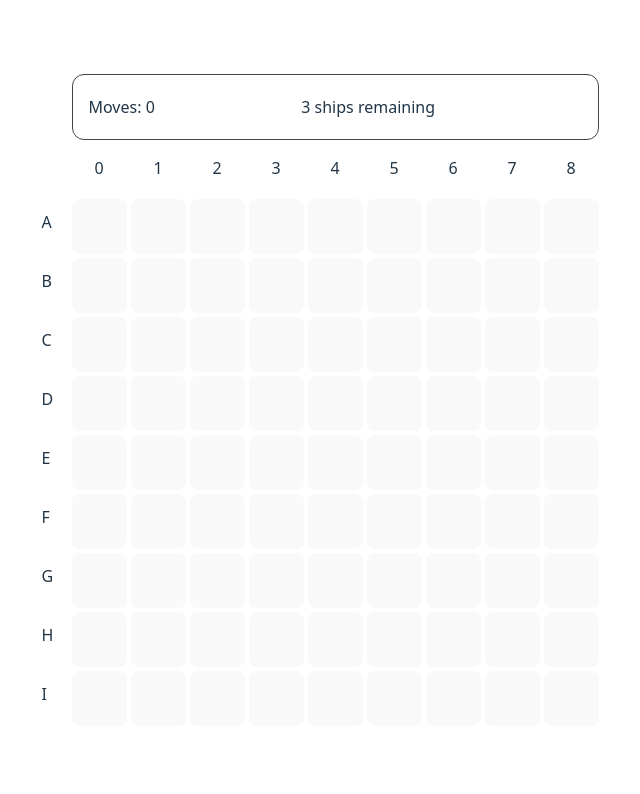
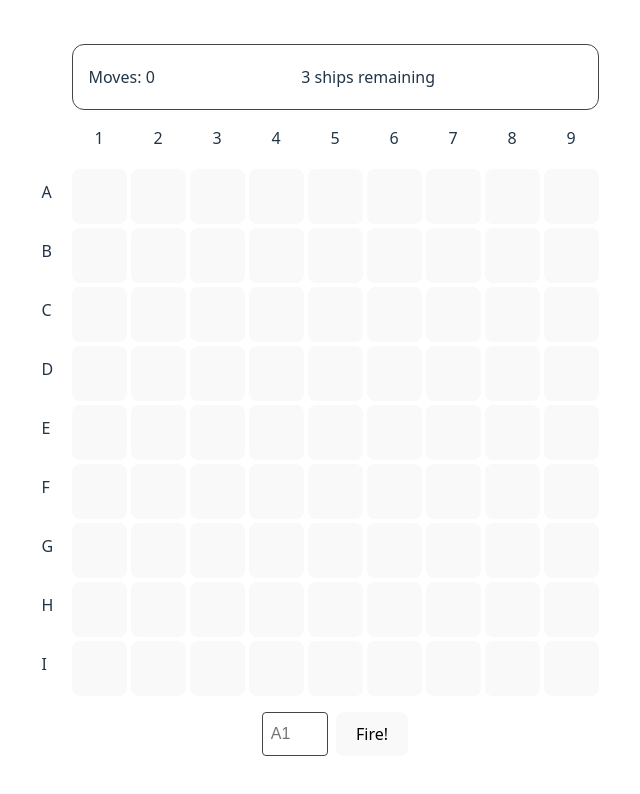
Before and after one commit to Alex-Tomo/battleships-vue, a Vue app: page / in a window 1280 px wide. Shown: the top 794 px of the page, without its empty margins (305-945 px from the left). Built offline with nearby package versions, Linux system fonts and the light colour scheme.

Commit message:
added player input logic

```diff
--- a/src/App.vue
+++ b/src/App.vue
@@ -2,20 +2,70 @@
 import generateShips from './utils/ship.ts';
 import GameBoard from './components/GameBoard.vue';
 import GameInfo from "./components/GameInfo.vue";
+import PlayerInput from "./components/PlayerInput.vue";
+import {computed, ref} from "vue";
 
 const ships = generateShips();
+
+const rows = 9;
+const cols = 9;
+
+const moves = ref<{
+  row: number;
+  col: number;
+}[]>([]);
+
+const lastMoveHit = computed(() => {
+  if (moves.value.length === 0) return undefined;
+
+  const lastMove = moves.value[moves.value.length - 1];
+  return !!ships.find(s => s.coords.find(c => c.row === lastMove.row && c.col === lastMove.col));
+})
+
+const shipsRemaining = computed(() => {
+  return ships.filter(s => !s.coords.every(c => moves.value.find(m => m.row === c.row && m.col === c.col))).length;
+});
+
+const lastMoveSankShip = computed(() => {
+  if (moves.value.length === 0) return false;
+
+  const lastMove = moves.value[moves.value.length - 1];
+  return ships.some(s => s.coords.some(c => c.row === lastMove.row && c.col === lastMove.col) &&
+    s.coords.every(c => moves.value.find(m => m.row === c.row && m.col === c.col)));
+});
 </script>
 
 <template>
   <GameInfo
-    :moves="0"
-    :ships-remaining="3"
-    :last-hit="undefined"
+    :moves="moves.length"
+    :ships-remaining="shipsRemaining"
+    :last-hit="lastMoveHit"
+    :last-move-sank-ship="lastMoveSankShip"
   />
   <GameBoard
-    :rows='9'
-    :cols='9'
+    :rows='rows'
+    :cols='cols'
+    :moves='moves'
     :ships='ships'
+  />
+  <PlayerInput
+    :rows='rows'
+    :cols='cols'
+    @fire='(move: string) => {
+      const letter = move.slice(0, 1);
+      const number = move.slice(1);
+
+      // Check if the player has already fired at this location
+      if (moves.find(m => m.row === (letter.charCodeAt(0) - 65) && m.col === (Number(number) - 1))) {
+        console.log("Already fired at this location");
+        return;
+      }
+
+      moves.push({
+        row: letter.charCodeAt(0) - 65,
+        col: Number(number) - 1,
+      });
+    }'
   />
 </template>
 
--- a/src/components/BoardTile.vue
+++ b/src/components/BoardTile.vue
@@ -9,18 +9,10 @@ type Props = {
 };
 
 const props = defineProps<Props>();
-const emit = defineEmits<{
-  (e: 'fire', payload: { row: number, col: number }): void;
-}>();
 
 const hasFog = computed(() => !props.targeted);
 const isHit = computed(() => props.targeted && props.hasShip);
 const isMiss = computed(() => props.targeted && !props.hasShip);
-
-function onClick() {
-  if (!props.targeted)
-    emit('fire', { row: props.row, col: props.col });
-}
 </script>
 
 <template>
@@ -32,7 +24,6 @@ function onClick() {
       miss: isMiss,
       ship: hasShip,
     }'
-    @click='onClick'
   >
     <span v-if='isHit'>●</span>
     <span v-else-if='isMiss'>×</span>
--- a/src/components/GameBoard.vue
+++ b/src/components/GameBoard.vue
@@ -1,25 +1,18 @@
 <script setup lang='ts'>
-import {computed, ref} from 'vue';
+import {computed} from 'vue';
 import BoardTile from './BoardTile.vue';
 
 type Props = {
   rows: number;
   cols: number;
+  moves: { row: number; col: number }[];
   ships: { coords: { row: number; col: number }[]; }[];
 };
 
 const props = defineProps<Props>();
 
-const targeted = ref<{ row: number; col: number }[]>([]);
-
 const rowsIndexes = computed(() => Array.from({ length: props.rows }, (_, i) => i));
 const colsIndexes = computed(() => Array.from({ length: props.cols }, (_, i) => i));
-
-function onTileFire(payload: { row: number; col: number }) {
-  if (!targeted.value.find(t => t.row === payload.row && t.col === payload.col)) {
-    targeted.value.push(payload);
-  }
-}
 
 const boardStyle = computed(() => ({
   gridTemplateColumns: `repeat(${props.cols}, 1fr)`,
@@ -29,7 +22,7 @@ const boardStyle = computed(() => ({
 <template>
   <div class='board' :style='boardStyle'>
     <div class="column-label" v-for="i in colsIndexes" :key="`col-label-${i}`">
-      {{ i }}
+      {{ i+1 }}
     </div>
 
     <template v-for='rowIndex in rowsIndexes' :key='`row-${rowIndex}`'>
@@ -41,9 +34,8 @@ const boardStyle = computed(() => ({
         :key='`col-${rowIndex}-${colIndex}`'
         :row='rowIndex'
         :col='colIndex'
-        :targeted='!!targeted.find(t => t.row === rowIndex && t.col === colIndex)'
+        :targeted='!!props.moves.find(t => t.row === rowIndex && t.col === colIndex)'
         :has-ship='!!props.ships.find(s => s.coords.find(coord => coord.row === rowIndex && coord.col === colIndex))'
-        @fire='(payload) => onTileFire(payload)'
       />
     </template>
   </div>
--- a/src/components/GameInfo.vue
+++ b/src/components/GameInfo.vue
@@ -3,6 +3,7 @@ const props = defineProps<{
   moves?: number;
   shipsRemaining?: number;
   lastHit?: boolean;
+  lastMoveSankShip?: boolean;
 }>();
 </script>
 
@@ -13,6 +14,9 @@ const props = defineProps<{
     <div>
       <span v-if="props.lastHit !== undefined">
         {{ props.lastHit ? 'Hit!' : 'Miss!' }}
+      </span>
+      <span v-if="props.lastMoveSankShip">
+        You sank a ship!
       </span>
     </div>
   </div>
--- /dev/null
+++ b/src/components/PlayerInput.vue
@@ -0,0 +1,67 @@
+<script setup lang="ts">
+import {ref} from "vue";
+
+const props = defineProps<{
+  rows: number;
+  cols: number;
+}>();
+const emit = defineEmits<{
+  (e: 'fire', move: string): void;
+}>();
+
+const playerInput = ref('');
+
+function onFire() {
+  if (!playerInput.value) return;
+  if (playerInput.value.length < 2) return;
+
+  // a1 -> A1
+  const value = playerInput.value.toUpperCase();
+
+  const letter = value.slice(0, 1);
+  const number = value.slice(1);
+
+  // A is always valid, up to the number of rows
+  const letterIsValid = letter >= 'A' && letter < String.fromCharCode(65 + (props.rows));
+  const numberIsValid = !isNaN(Number(number)) && Number(number) >= 0 && Number(number) <= props.cols;
+
+  if (!letterIsValid || !numberIsValid) {
+    alert('Please enter a valid tile, i.e. A1');
+  }
+
+  emit('fire', playerInput.value.toUpperCase());
+  playerInput.value = '';
+}
+</script>
+
+<template>
+  <div class="player-input">
+    <input
+      placeholder="A1"
+      v-model="playerInput"
+    />
+    <button
+      type="button"
+      @click="onFire"
+    >
+      Fire!
+    </button>
+  </div>
+</template>
+
+<style scoped>
+.player-input {
+  display: flex;
+  justify-content: center;
+  gap: 8px;
+  margin-top: 16px;
+
+  input {
+    padding: 8px;
+    font-size: 16px;
+    border: 1px solid #444;
+    border-radius: 4px;
+    width: 3rem;
+  }
+}
+</style>
```
